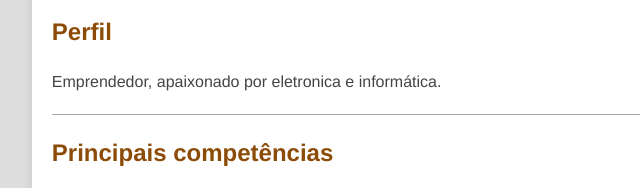
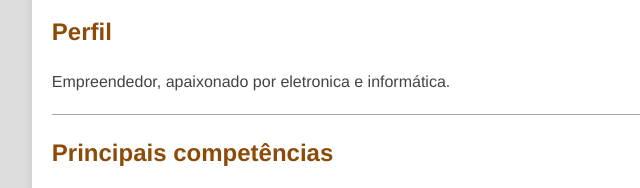
Before and after one commit to FlavioFernades/meusite, a plain HTML site: page index.html in a window 1280 px wide. Shown: the part 266-454 px from the top of the page, 221-861 px from the left. Drawn offline with Linux system fonts and the light colour scheme.

Commit message:
Add files via upload

```diff
--- a/index.html
+++ b/index.html
@@ -6,7 +6,6 @@
     <meta name="viewport" content="width=device-width, initial-scale=1.0">
     <title>currículo de Flávio Fernades</title>
     <link rel="stylesheet" href="styles.css">
-
   </head>
   <body>
     <main>
@@ -19,7 +18,7 @@
     <section>
     <h2>Perfil</h2>
     <p>
-      Emprendedor, apaixonado por eletronica e informática.
+      Empreendedor, apaixonado por eletronica e informática.
     </p>
 
     </section>
@@ -79,5 +78,6 @@
   </address>
   </section>
     </main>
+	<script src="script.js"></script>
   </body>
 </html>
```
